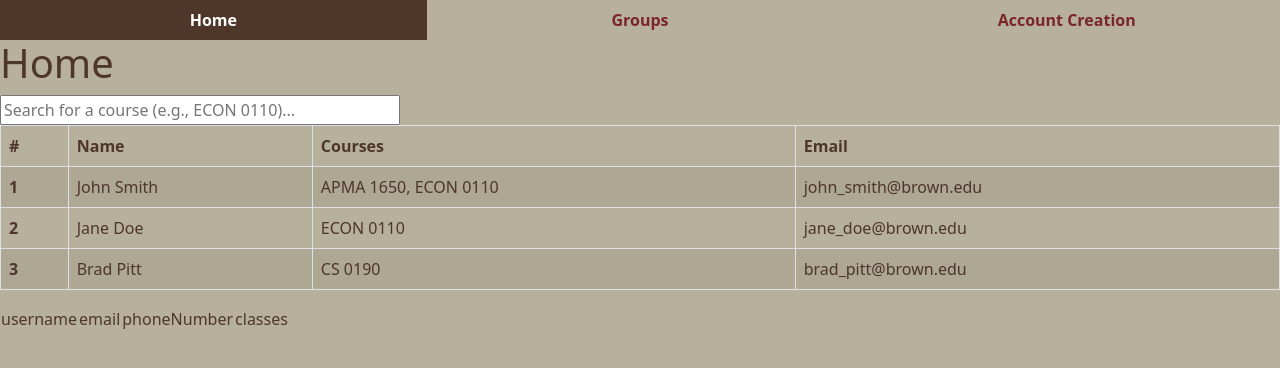
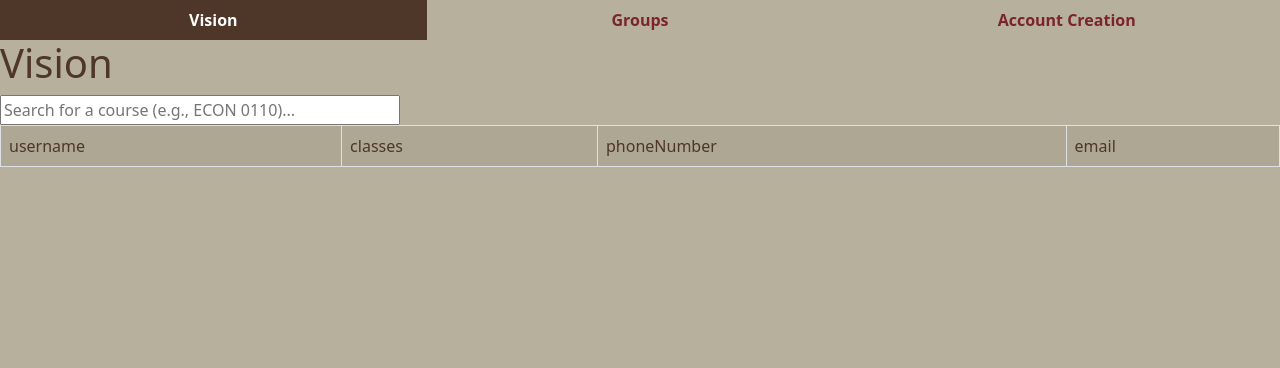
Before and after one commit to schornb/vision, a PHP site: page /table.php in a window 1280 px wide. Shown: the top 368 px of the page. Run offline with PHP 8.4, Linux system fonts and the light colour scheme; data that the repository does not hold is empty.

Commit message:
Fixed the table

```diff
--- a/table.php
+++ b/table.php
@@ -7,7 +7,7 @@
 <body>
 	<ul class="nav nav-tabs nav-justified">
 		<li class="nav-item">
-			<a class="nav-link active" aria-current="page" href="table.php"><b>Home</b></a>
+			<a class="nav-link active" aria-current="page" href="table.php"><b>Vision</b></a>
 		</li>
 		<li class="nav-item">
 			<a class="nav-link" href="groups.html"><b>Groups</b></a>
@@ -15,48 +15,18 @@
 		<li class="nav-item">
 			<a class="nav-link" href="register.php"><b>Account Creation</b></a>		</li>
 	</ul>
-	<h1>Home</h1>
+	<h1>Vision</h1>
 
 	<input class="searchBar" type="text" id="myInput" onkeyup="myFunction()" placeholder="Search for a course (e.g., ECON 0110)..." title="Type in a name">
 
 	<table id="userData" class="table table-bordered table-striped">
-		<thead>
-			<tr>
-				<th scope="col">#</th>
-				<th scope="col">Name</th>
-				<th scope="col">Courses</th>
-				<th scope="col">Email</th>
-			</tr>
-		</thead>
 		<tbody>
-			<tr>
-				<th scope="row">1</th>
-				<td>John Smith</td>
-				<td>APMA 1650, ECON 0110</td>
-				<td>john_smith@brown.edu</td>
-			</tr>
-			<tr>
-				<th scope="row">2</th>
-				<td>Jane Doe</td>
-				<td>ECON 0110</td>
-				<td>jane_doe@brown.edu</td>
-			</tr>
-			<tr>
-				<th scope="row">3</th>
-				<td>Brad Pitt</td>
-				<td>CS 0190</td>
-				<td>brad_pitt@brown.edu</td>
-			</tr>
-		</tbody>
 			<?php
 				require 'includes/database.php';
 
-		$result = mysqli_query($conn, "SELECT username, email, phoneNumber, classes FROM users");
+				$result = mysqli_query($conn, "SELECT username, classes, phoneNumber, email FROM users");
 				$all_property = array();  //declare an array for saving property
 
-		//showing property
-		echo '<table class="data-table">
-        <tr class="data-heading">';  //initialize table tag
 				while ($property = mysqli_fetch_field($result)) {
 		    	echo '<td>' . $property->name . '</td>';  //get field name for header
 		    	array_push($all_property, $property->name);  //save those to array
@@ -73,7 +43,9 @@
 			}
 		echo "</table>";
 		?>
+		</tbody>
 	</table>
+
 	<script>
 		function myFunction() {
 			var input, filter, table, tr, td, i, txtValue;
```
Lines whose indentation alone changed are shown as unchanged.
